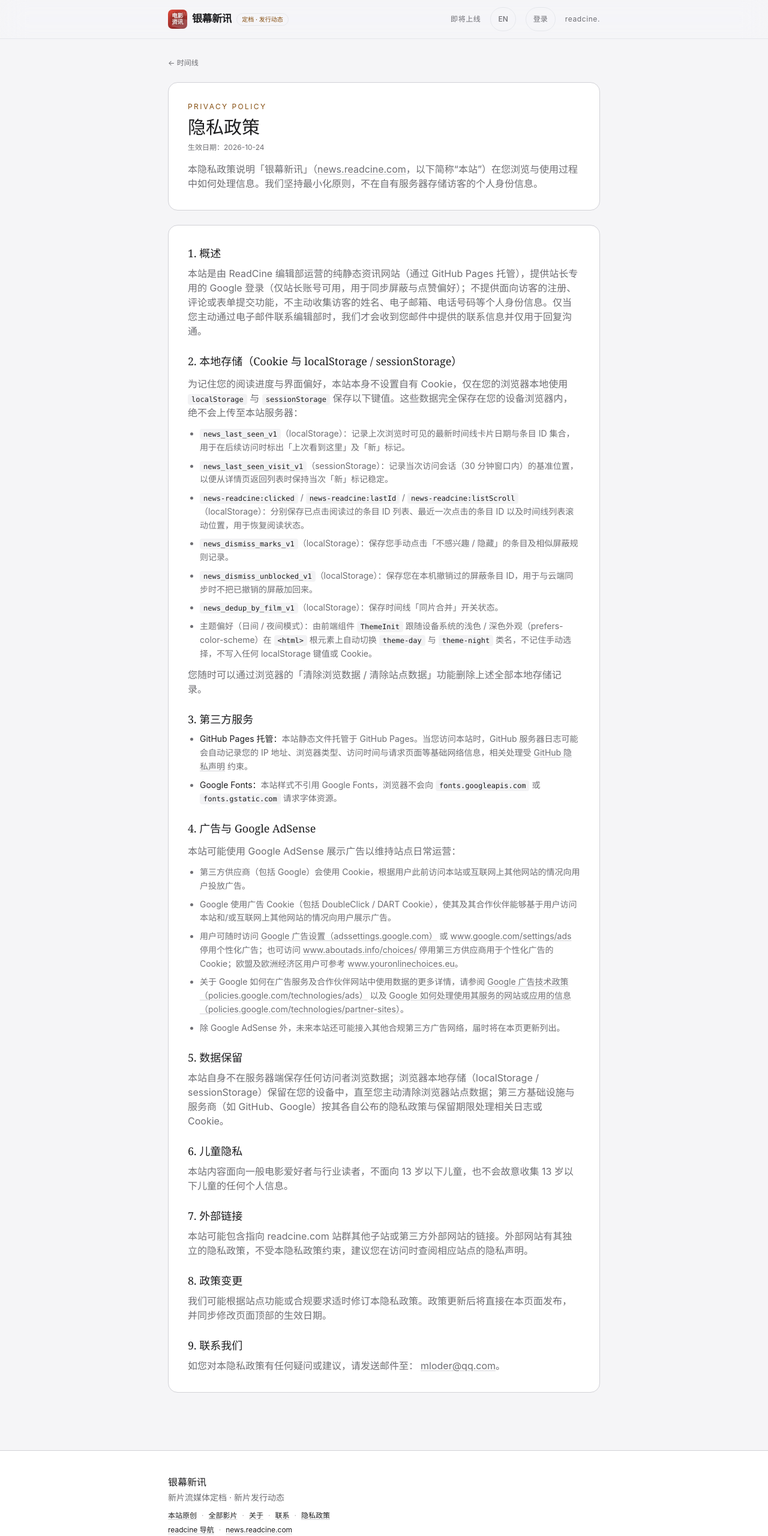
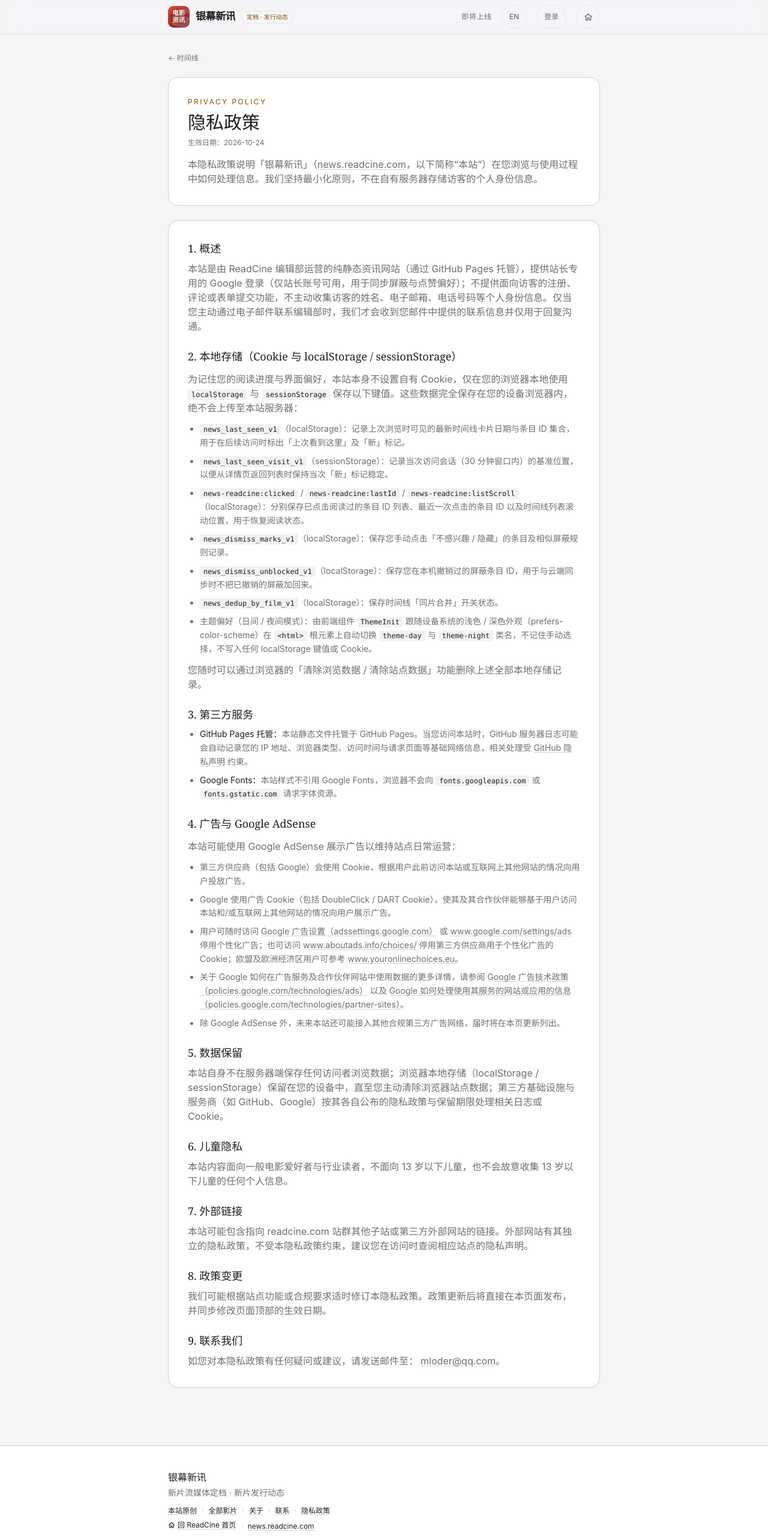
Before and after one commit to xmcter/movie-awards-site, a Next.js app: page /privacy in a window 1280 px wide. Shown: the top 2561 px of the page at 60% size. Built offline with nearby package versions, Linux system fonts and the light colour scheme; no server answers.

Commit message:
style(news): 全家统一——theme-color 跟随页面底色、顶栏 36px 图标与 ⌂ 回首页、页脚「回 ReadCine 首页」、新增共享规格回到顶部；SW v14

```diff
--- a/public/sw.js
+++ b/public/sw.js
@@ -9,7 +9,7 @@
  */
 'use strict';
 
-var CACHE_VERSION = 'v13-20261126-perf';
+var CACHE_VERSION = 'v14-20261126-ui-unify';
 var SHELL_CACHE = 'news-shell-' + CACHE_VERSION;
 var STATIC_CACHE = 'news-static-' + CACHE_VERSION;
 
--- a/src/app/globals.css
+++ b/src/app/globals.css
@@ -97,3 +97,28 @@ body {
   .sm\:text-2xl { font-size: 1.5rem; }
   .sm\:text-3xl { font-size: 1.875rem; }
 }
+
+/* 回到顶部：与 readcine.com/shared/rc-chrome.css 的 .rc-totop 同一规格（2026-11-26 ui-unify） */
+.rc-totop {
+  position: fixed; z-index: 90;
+  right: max(16px, calc(env(safe-area-inset-right, 0px) + 12px));
+  bottom: calc(24px + env(safe-area-inset-bottom, 0px));
+  width: 44px; height: 44px; padding: 0; border: 0; border-radius: 50%;
+  display: inline-flex; align-items: center; justify-content: center;
+  background: color-mix(in srgb, var(--rc-card) 72%, transparent); color: var(--rc-text);
+  -webkit-backdrop-filter: saturate(180%) blur(20px); backdrop-filter: saturate(180%) blur(20px);
+  box-shadow: 0 10px 30px rgba(0, 0, 0, .45), inset 0 0 0 .5px color-mix(in srgb, var(--rc-text) 10%, transparent);
+  cursor: pointer; -webkit-tap-highlight-color: transparent;
+  opacity: 0; visibility: hidden; pointer-events: none; transform: translateY(12px);
+  transition: opacity .28s cubic-bezier(.2, .8, .2, 1), transform .28s cubic-bezier(.2, .8, .2, 1), visibility .28s, color .18s ease;
+}
+.rc-totop.is-visible { opacity: 1; visibility: visible; pointer-events: auto; transform: none; }
+.rc-totop:hover { color: var(--rc-accent); }
+.rc-totop:active { transform: scale(.94); }
+.rc-totop:focus-visible { outline: 2px solid var(--rc-accent); outline-offset: 2px; }
+@media (prefers-color-scheme: light) {
+  :root:not(.theme-night) .rc-totop { box-shadow: 0 2px 4px rgba(20, 23, 28, .06), 0 14px 36px rgba(20, 23, 28, .10), inset 0 0 0 .5px rgba(0, 0, 0, .08); }
+}
+html.theme-day .rc-totop { box-shadow: 0 2px 4px rgba(20, 23, 28, .06), 0 14px 36px rgba(20, 23, 28, .10), inset 0 0 0 .5px rgba(0, 0, 0, .08); }
+@media (prefers-reduced-motion: reduce) { .rc-totop { transition: none; } }
+@media print { .rc-totop { display: none !important; } }
--- a/src/app/layout.tsx
+++ b/src/app/layout.tsx
@@ -3,6 +3,7 @@ import LangSync from "@/components/LangSync";
 import type { Metadata, Viewport } from "next";
 import Header from "@/components/Header";
 import Footer from "@/components/Footer";
+import BackToTop from "@/components/BackToTop";
 import { CrossSeenStyle } from "@/components/CrossSeen";
 import ThemeInit from "@/components/ThemeInit";
 import "./globals.css";
@@ -74,8 +75,12 @@ export const metadata: Metadata = {
   },
 };
 
+// ReadCine 全家统一（2026-11-26 ui-unify）：浏览器顶栏颜色 = 页面底色（与 readcine.com / ai / blog 一致）
 export const viewport: Viewport = {
-  themeColor: "#e24b3b",
+  themeColor: [
+    { media: "(prefers-color-scheme: light)", color: "#f5f5f7" },
+    { media: "(prefers-color-scheme: dark)", color: "#000000" },
+  ],
 };
 
 export default function RootLayout({
@@ -101,6 +106,7 @@ export default function RootLayout({
           {children}
         </main>
         <Footer />
+        <BackToTop />
         <CrossSeenStyle />
 
       </body>
--- /dev/null
+++ b/src/components/BackToTop.tsx
@@ -0,0 +1,49 @@
+"use client";
+
+import { useEffect, useState } from "react";
+import { usePathname } from "next/navigation";
+import { isEnPath } from "@/lib/i18n";
+
+/**
+ * 回到顶部（2026-11-26 ui-unify）：与 readcine.com/shared 的 .rc-totop、ai / blog 同一规格——
+ * 44px 圆形玻璃按钮，右下角（避开安全区），滚动超过 400px 出现，平滑回顶（尊重“减少动态效果”）。
+ */
+export default function BackToTop() {
+  const [show, setShow] = useState(false);
+  const en = isEnPath(usePathname());
+  useEffect(() => {
+    let ticking = false;
+    const update = () => {
+      ticking = false;
+      setShow(window.scrollY > 400);
+    };
+    const onScroll = () => {
+      if (!ticking) {
+        ticking = true;
+        requestAnimationFrame(update);
+      }
+    };
+    window.addEventListener("scroll", onScroll, { passive: true });
+    update();
+    return () => window.removeEventListener("scroll", onScroll);
+  }, []);
+  const label = en ? "Back to top" : "回到顶部";
+  return (
+    <button
+      type="button"
+      aria-label={label}
+      title={label}
+      tabIndex={show ? 0 : -1}
+      aria-hidden={show ? undefined : true}
+      className={`rc-totop${show ? " is-visible" : ""}`}
+      onClick={() => {
+        const reduce = window.matchMedia("(prefers-reduced-motion: reduce)").matches;
+        window.scrollTo({ top: 0, behavior: reduce ? "auto" : "smooth" });
+      }}
+    >
+      <svg viewBox="0 0 24 24" width="20" height="20" aria-hidden="true">
+        <path d="M5 14.5 12 8l7 6.5" fill="none" stroke="currentColor" strokeWidth="2.2" strokeLinecap="round" strokeLinejoin="round" />
+      </svg>
+    </button>
+  );
+}
--- a/src/components/Footer.tsx
+++ b/src/components/Footer.tsx
@@ -56,10 +56,11 @@ export default function Footer() {
         </p>
         <p className="mt-2 text-xs text-cinema-muted/70">
           <a
-            href="https://readcine.com"
-            className="underline decoration-cinema-border underline-offset-2 hover:text-cinema-accent"
+            href="https://readcine.com/"
+            className="inline-flex items-center gap-1 underline decoration-cinema-border underline-offset-2 hover:text-cinema-accent"
           >
-            readcine {en ? "nav" : "导航"}
+            <svg viewBox="0 0 24 24" width="12" height="12" fill="none" stroke="currentColor" strokeWidth="2.2" strokeLinecap="round" strokeLinejoin="round" aria-hidden="true"><path d="M3.5 10.5 12 3.5l8.5 7" /><path d="M5.5 9v11h4.5v-6h4v6h4.5V9" /></svg>
+            {en ? "Back to ReadCine" : "回 ReadCine 首页"}
           </a>
           <span className="mx-2 opacity-40">·</span>
           <a
--- a/src/components/Header.tsx
+++ b/src/components/Header.tsx
@@ -118,6 +118,9 @@ function LangLink({ href, en }: { href: string; en: boolean }) {
 }
 
 const navLinkClass = "text-xs tracking-wider text-cinema-muted hover:text-cinema-accent";
+// 回首页：与 ai / blog / 优惠页同一个 ⌂ 图标（这里沿用本站 EN/登录按钮的描边圆钮外观）
+const homeBtnClass =
+  "inline-flex h-10 w-10 items-center justify-center rounded-full border border-cinema-border/70 text-cinema-muted hover:border-cinema-accent/40 hover:text-cinema-accent";
 
 export default function Header() {
   const pathname = usePathname();
@@ -166,16 +169,16 @@ export default function Header() {
   return (
     <header className="sticky top-0 z-50 min-w-0 border-b border-cinema-border/80 bg-cinema-bg/75 backdrop-blur-xl">
       <div className="mx-auto min-w-0 max-w-3xl px-4 sm:px-6">
-        <div className="flex min-w-0 items-center justify-between gap-2 py-3">
-          <Link href={homeHref} className="group flex min-w-0 items-center gap-2">
+        <div className="flex min-h-14 min-w-0 items-center justify-between gap-2 py-2">
+          <Link href={homeHref} className="group flex min-w-0 items-center gap-2.5">
             <img
               src="/apple-touch-icon.png?v=20261111-22"
-              width={32}
-              height={32}
+              width={36}
+              height={36}
               alt=""
-              className="h-8 w-8 shrink-0 rounded-[7px]"
+              className="h-9 w-9 shrink-0 rounded-[9px]"
             />
-            <span className="min-w-0 truncate text-[17px] font-semibold tracking-tight text-cinema-text group-hover:text-cinema-accent">
+            <span className="min-w-0 truncate text-[17px] font-bold tracking-tight text-cinema-text group-hover:text-cinema-accent">
               {en ? "Screen News" : "银幕新讯"}
             </span>
             <span className="hidden shrink-0 rounded-full border border-cinema-gold/30 bg-cinema-gold/10 px-2 py-0.5 text-[10px] font-medium text-cinema-gold sm:inline-block">
@@ -188,8 +191,13 @@ export default function Header() {
             </Link>
             <LangLink href={toggleHref} en={en} />
             <LoginButton en={en} />
-            <a href="https://readcine.com" className={navLinkClass}>
-              readcine.
+            <a
+              href="https://readcine.com/"
+              className={homeBtnClass}
+              aria-label={en ? "Back to ReadCine" : "返回 ReadCine 首页"}
+              title={en ? "Back to ReadCine" : "返回 ReadCine 首页"}
+            >
+              <svg viewBox="0 0 24 24" width="15" height="15" fill="none" stroke="currentColor" strokeWidth="2.2" strokeLinecap="round" strokeLinejoin="round" aria-hidden="true"><path d="M3.5 10.5 12 3.5l8.5 7" /><path d="M5.5 9v11h4.5v-6h4v6h4.5V9" /></svg>
             </a>
           </nav>
           <div className="flex shrink-0 items-center gap-2 sm:hidden">
@@ -221,8 +229,9 @@ export default function Header() {
                 {en ? "Coming soon" : "即将上线"}
               </Link>
               <LoginButton en={en} />
-              <a href="https://readcine.com" className={navLinkClass}>
-                readcine.
+              <a href="https://readcine.com/" className={`${navLinkClass} inline-flex min-h-10 items-center gap-1.5`}>
+                <svg viewBox="0 0 24 24" width="13" height="13" fill="none" stroke="currentColor" strokeWidth="2.2" strokeLinecap="round" strokeLinejoin="round" aria-hidden="true"><path d="M3.5 10.5 12 3.5l8.5 7" /><path d="M5.5 9v11h4.5v-6h4v6h4.5V9" /></svg>
+                {en ? "Back to ReadCine" : "回 ReadCine 首页"}
               </a>
             </>
           ) : null}
```
